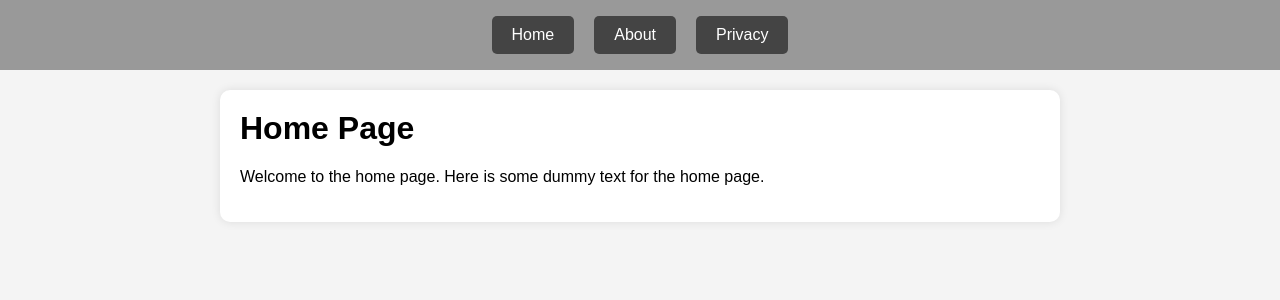
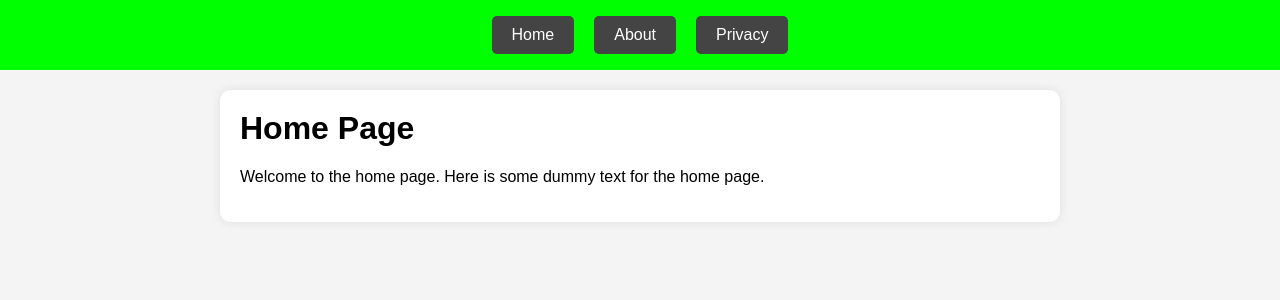
Before and after one commit to Ravikishan-dev1/flask-demo-webapp, a Flask app: page / in a window 1280 px wide. Shown: the top 300 px of the page. Run offline with Flask 3, Linux system fonts and the light colour scheme.

Commit message:
Update styles.css
Nav Bg updated to green color

```diff
--- a/static/styles.css
+++ b/static/styles.css
@@ -9,7 +9,7 @@ body {
 }
 
 .nav {
-    background-color: #999;
+    background-color: #00FF00;
     width: 100%;
     padding: 1rem;
     display: flex;
```
